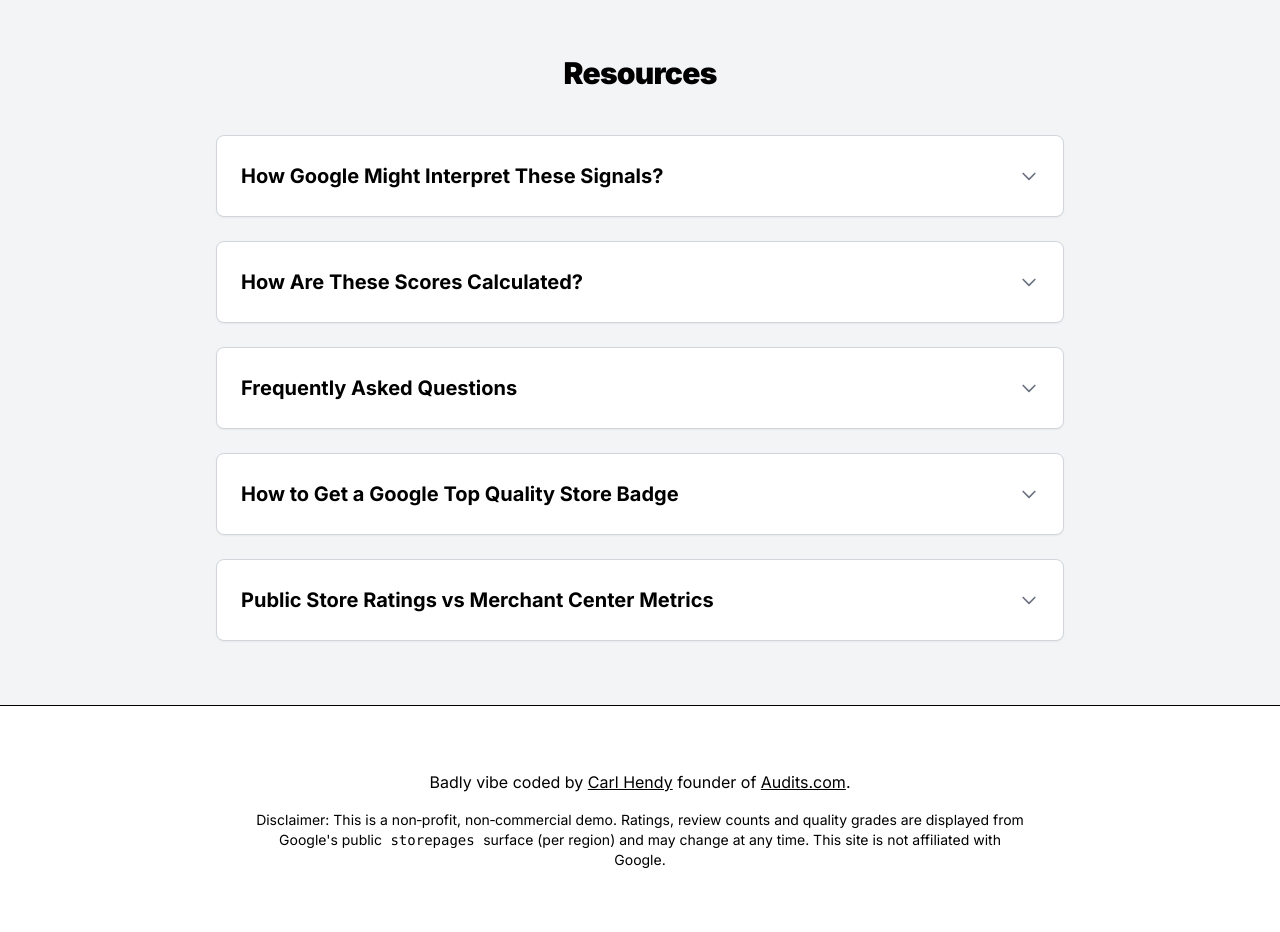
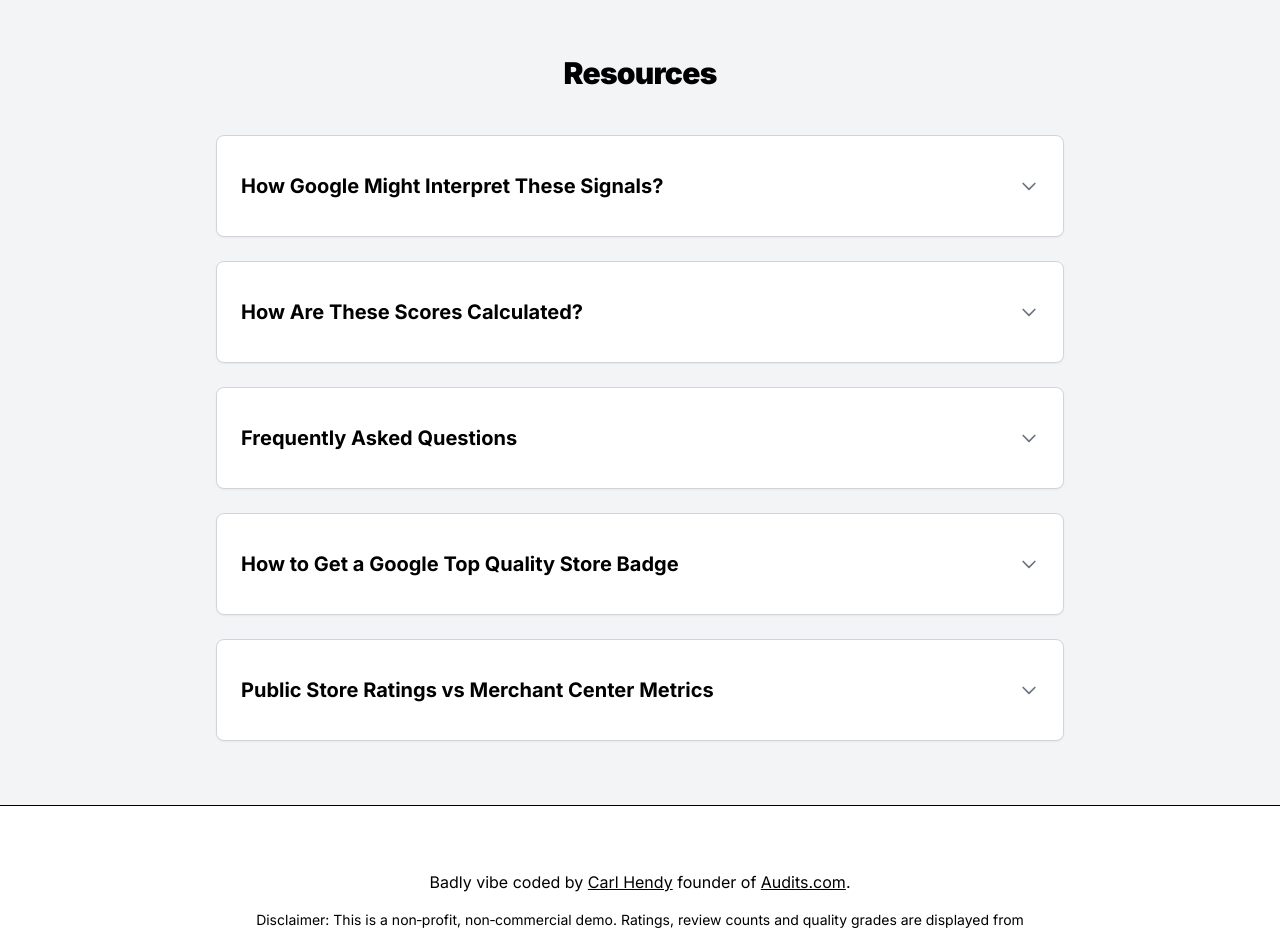
Before and after one commit to carlhendy/tsq-compartpr, a Next.js app: page / in a window 1280 px wide. Shown: the part 1440-2372 px from the top of the page. Built offline with nearby package versions, Linux system fonts and the light colour scheme.

Commit message:
Fix mobile FAQ button heights - add minimum height for uniform appearance

```diff
--- a/app/page.tsx
+++ b/app/page.tsx
@@ -1025,7 +1025,7 @@ export default function Page() {
           <div className="border border-gray-300 bg-white rounded-lg shadow-sm">
               <button
               onClick={() => toggleAccordion('signals')}
-              className="w-full p-6 text-left flex items-center justify-between hover:bg-gray-50 transition-colors min-h-[80px]"
+              className="w-full p-6 text-left flex items-center justify-between hover:bg-gray-50 transition-colors min-h-[100px]"
             >
               <h3 className="text-xl font-bold text-black pr-4" style={{ fontFamily: 'Inter, -apple-system, BlinkMacSystemFont, "Segoe UI", Roboto, sans-serif' }}>
                 How Google Might Interpret These Signals?
@@ -1065,7 +1065,7 @@ export default function Page() {
           <div className="border border-gray-300 bg-white rounded-lg shadow-sm">
             <button
               onClick={() => toggleAccordion('scoring')}
-              className="w-full p-6 text-left flex items-center justify-between hover:bg-gray-50 transition-colors min-h-[80px]"
+              className="w-full p-6 text-left flex items-center justify-between hover:bg-gray-50 transition-colors min-h-[100px]"
             >
               <h3 className="text-xl font-bold text-black pr-4" style={{ fontFamily: 'Inter, -apple-system, BlinkMacSystemFont, "Segoe UI", Roboto, sans-serif' }}>
                 How Are These Scores Calculated?
@@ -1137,7 +1137,7 @@ export default function Page() {
           <div className="border border-gray-300 bg-white rounded-lg shadow-sm">
             <button
               onClick={() => toggleAccordion('faq')}
-              className="w-full p-6 text-left flex items-center justify-between hover:bg-gray-50 transition-colors min-h-[80px]"
+              className="w-full p-6 text-left flex items-center justify-between hover:bg-gray-50 transition-colors min-h-[100px]"
             >
               <h3 className="text-xl font-bold text-black pr-4" style={{ fontFamily: 'Inter, -apple-system, BlinkMacSystemFont, "Segoe UI", Roboto, sans-serif' }}>
                 Frequently Asked Questions
@@ -1208,7 +1208,7 @@ export default function Page() {
           <div className="border border-gray-300 bg-white rounded-lg shadow-sm">
             <button
               onClick={() => toggleAccordion('badge')}
-              className="w-full p-6 text-left flex items-center justify-between hover:bg-gray-50 transition-colors min-h-[80px]"
+              className="w-full p-6 text-left flex items-center justify-between hover:bg-gray-50 transition-colors min-h-[100px]"
             >
               <h3 className="text-xl font-bold text-black pr-4" style={{ fontFamily: 'Inter, -apple-system, BlinkMacSystemFont, "Segoe UI", Roboto, sans-serif' }}>
                 How to Get a Google Top Quality Store Badge
@@ -1284,7 +1284,7 @@ export default function Page() {
           <div className="border border-gray-300 bg-white rounded-lg shadow-sm">
             <button
               onClick={() => toggleAccordion('public-vs-merchant')}
-              className="w-full p-6 text-left flex items-center justify-between hover:bg-gray-50 transition-colors min-h-[80px]"
+              className="w-full p-6 text-left flex items-center justify-between hover:bg-gray-50 transition-colors min-h-[100px]"
             >
               <h3 className="text-xl font-bold text-black pr-4" style={{ fontFamily: 'Inter, -apple-system, BlinkMacSystemFont, "Segoe UI", Roboto, sans-serif' }}>
                 Public Store Ratings vs Merchant Center Metrics
```
